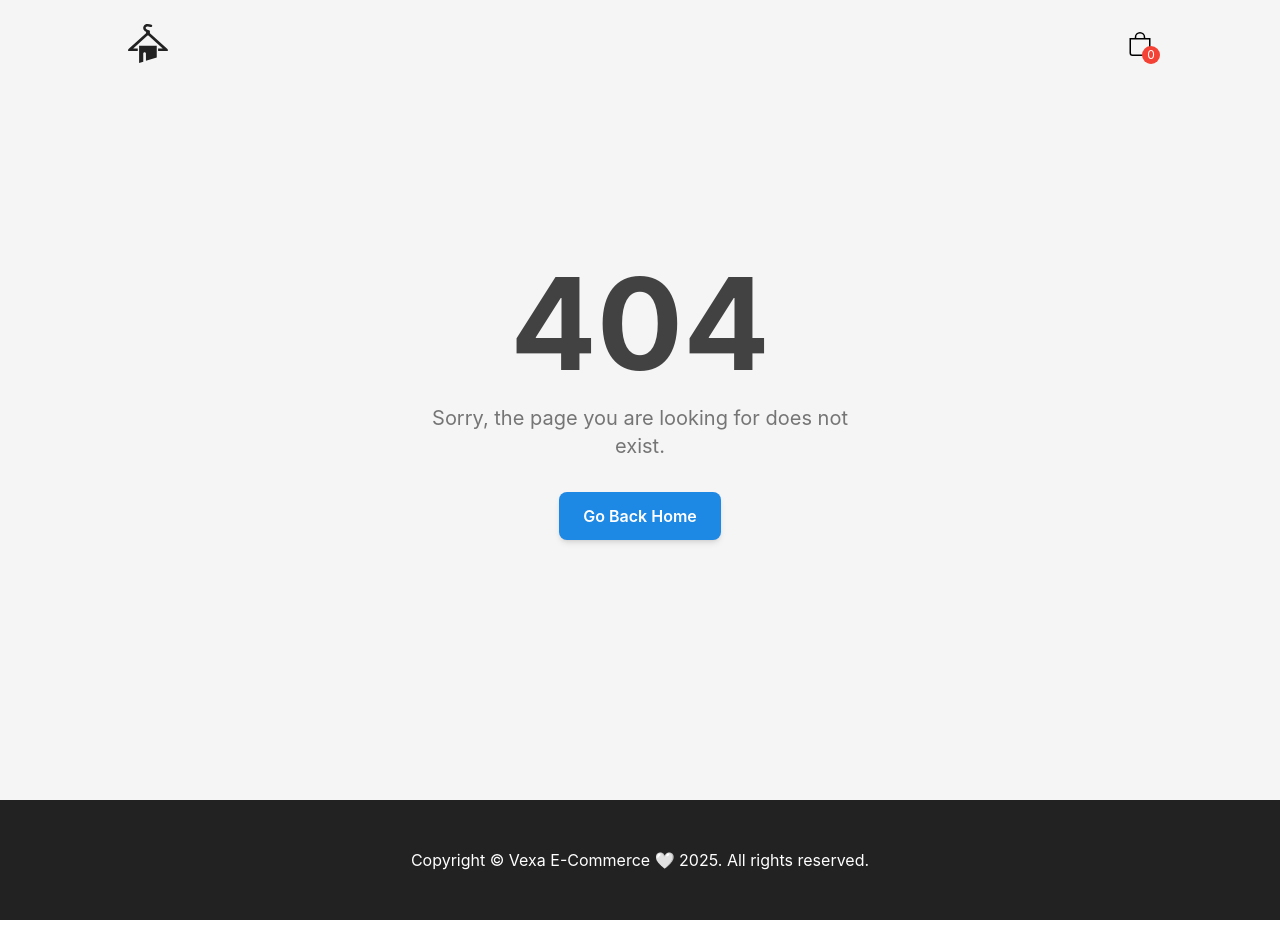
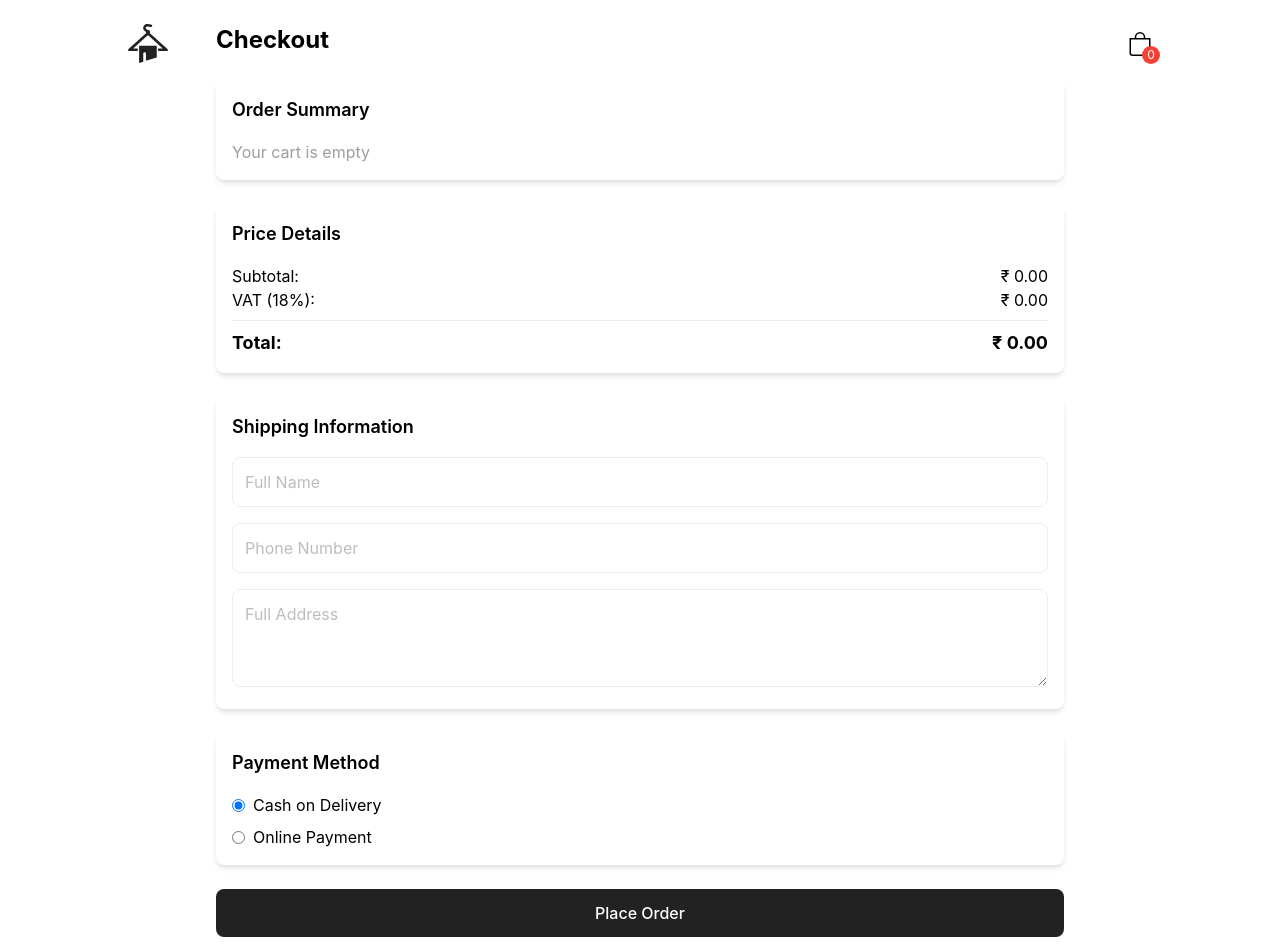
Before and after one commit to Apurv3027/vexa-e-commerce, a React (Create React App) app: page /checkout in a window 1280 px wide. Shown: the top 952 px of the page. Before the commit the page ends 920 px from the top, so only its background shows below. Built offline with nearby package versions, Linux system fonts and the light colour scheme.

Commit message:
Add checkout screen

```diff
--- a/package.json
+++ b/package.json
@@ -11,6 +11,7 @@
     "i18next": "^25.5.2",
     "react": "^19.1.1",
     "react-dom": "^19.1.1",
+    "react-hot-toast": "^2.6.0",
     "react-i18next": "^15.7.3",
     "react-icons": "^5.5.0",
     "react-router-dom": "^7.9.1",
--- a/src/App.js
+++ b/src/App.js
@@ -6,6 +6,8 @@ import Header from './components/home/Header';
 import Footer from './components/home/Footer';
 import Sidebar from './components/home/Sidebar';
 import CategoryProduct from './components/home/CategoryProduct';
+import { Toaster } from 'react-hot-toast';
+import CheckoutScreen from './pages/User/cart/CheckoutScreen';
 
 function App() {
 
@@ -17,6 +19,7 @@ function App() {
           <Route path="/" element={<HomeScreen />}></Route>
           <Route path="/product/:id" element={<ProductDetails />}></Route>
           <Route path="/category/:categoryName" element={<CategoryProduct />} />
+          <Route path="/checkout" element={<CheckoutScreen />} />
 
           {/* Error Routes */}
           <Route path="*" element={<NotFoundPage />} />
@@ -24,6 +27,9 @@ function App() {
         <Sidebar />
         <Footer />
       </BrowserRouter>
+
+      {/* Global Toaster */}
+      <Toaster position="top-right" reverseOrder={false} />
     </div>
   );
 }
--- a/src/components/home/Sidebar.js
+++ b/src/components/home/Sidebar.js
@@ -64,18 +64,28 @@ const Sidebar = () => {
                 </div>
 
                 {/* Buttons */}
-                <Link
+                {/* <Link
                     to={"/"}
                     className="bg-gray-200 flex p-3 justify-center items-center text-primary w-full font-medium"
                 >
                     View Cart
-                </Link>
-                <Link
-                    to={"/"}
-                    className="bg-primary flex p-3 justify-center items-center text-white w-full font-medium"
-                >
-                    Checkout
-                </Link>
+                </Link> */}
+                {cart.length > 0 ? (
+                    <Link
+                        to="/checkout"
+                        className="bg-primary flex p-3 justify-center items-center text-white w-full font-medium rounded-lg hover:bg-primary/90 transition"
+                        onClick={handleClose}
+                    >
+                        Checkout
+                    </Link>
+                ) : (
+                    <button
+                        disabled
+                        className="bg-gray-400 flex p-3 justify-center items-center text-white w-full font-medium rounded-lg cursor-not-allowed opacity-70"
+                    >
+                        Checkout
+                    </button>
+                )}
             </div>
         </div>
     );
--- a/src/contexts/CartContext.js
+++ b/src/contexts/CartContext.js
@@ -1,4 +1,5 @@
 import React, { createContext, useState, useEffect } from "react";
+import toast from "react-hot-toast";
 
 export const CartContext = createContext();
 
@@ -41,8 +42,10 @@ const CartProvider = ({ children }) => {
                 } else return item;
             });
             setCart(newCart);
+            toast.success(`${product.title} quantity updated in cart!`);
         } else {
             setCart([...cart, newItem]);
+            toast.success(`${product.title} added to cart!`);
         }
     };
 
@@ -52,9 +55,10 @@ const CartProvider = ({ children }) => {
             return item.id !== id;
         });
         setCart(newCart);
+        toast.error(`Item removed from cart!`);
     };
 
-    // cleart cart
+    // clear cart
     const clearCart = () => {
         setCart([]);
     };
--- /dev/null
+++ b/src/pages/User/cart/CheckoutScreen.js
@@ -0,0 +1,151 @@
+import React, { useContext, useEffect, useState } from "react";
+import { CartContext } from "../../../contexts/CartContext";
+
+const CheckoutScreen = () => {
+    const { cart, total } = useContext(CartContext);
+
+    const vat = parseFloat(total) * 0.18;
+    const grandTotal = parseFloat(total) + vat;
+
+    // Form states
+    const [name, setName] = useState("");
+    const [phone, setPhone] = useState("");
+    const [address, setAddress] = useState("");
+    const [payment, setPayment] = useState("cod");
+
+    useEffect(() => {
+        window.scrollTo({
+            top: 0,
+            behavior: "smooth",
+        });
+    }, []);
+
+    const handlePlaceOrder = () => {
+        if (!name || !phone || !address) {
+            alert("Please fill all required fields.");
+            return;
+        }
+
+        console.log("Order Placed ✅", {
+            name,
+            phone,
+            address,
+            payment,
+            cart,
+            total: grandTotal,
+        });
+
+        alert("🎉 Order placed successfully!");
+    };
+
+    return (
+        <div className="max-w-4xl mx-auto p-6">
+            <h1 className="text-2xl font-bold mb-6">Checkout</h1>
+
+            {/* Cart Items */}
+            <div className="bg-white shadow-md rounded-lg p-4 mb-6">
+                <h2 className="text-lg font-semibold mb-4">Order Summary</h2>
+                {cart.length > 0 ? (
+                    <div className="space-y-3">
+                        {cart.map((item) => (
+                            <div
+                                key={item.id}
+                                className="flex justify-between items-center border-b pb-2"
+                            >
+                                <img className="max-w-[80px]" src={item.image} alt="" />
+                                <div className="flex-1 mx-4">
+                                    <p className="font-medium">{item.title}</p>
+                                    <p className="text-sm text-gray-500">
+                                        {item.amount} × ₹{item.price}
+                                    </p>
+                                </div>
+                                <p className="font-semibold">₹{item.price * item.amount}</p>
+                            </div>
+                        ))}
+                    </div>
+                ) : (
+                    <p className="text-gray-500">Your cart is empty</p>
+                )}
+            </div>
+
+            {/* Price Details */}
+            <div className="bg-white shadow-md rounded-lg p-4 mb-6">
+                <h2 className="text-lg font-semibold mb-4">Price Details</h2>
+                <div className="flex justify-between">
+                    <span>Subtotal:</span>
+                    <span>₹ {parseFloat(total).toFixed(2)}</span>
+                </div>
+                <div className="flex justify-between">
+                    <span>VAT (18%):</span>
+                    <span>₹ {vat.toFixed(2)}</span>
+                </div>
+                <div className="flex justify-between font-bold text-lg border-t pt-2 mt-2">
+                    <span>Total:</span>
+                    <span>₹ {grandTotal.toFixed(2)}</span>
+                </div>
+            </div>
+
+            {/* Shipping Details */}
+            <div className="bg-white shadow-md rounded-lg p-4 mb-6">
+                <h2 className="text-lg font-semibold mb-4">Shipping Information</h2>
+                <div className="space-y-4">
+                    <input
+                        type="text"
+                        placeholder="Full Name"
+                        className="w-full border p-3 rounded-lg"
+                        value={name}
+                        onChange={(e) => setName(e.target.value)}
+                    />
+                    <input
+                        type="text"
+                        placeholder="Phone Number"
+                        className="w-full border p-3 rounded-lg"
+                        value={phone}
+                        onChange={(e) => setPhone(e.target.value)}
+                    />
+                    <textarea
+                        placeholder="Full Address"
+                        className="w-full border p-3 rounded-lg"
+                        rows="3"
+                        value={address}
+                        onChange={(e) => setAddress(e.target.value)}
+                    />
+                </div>
+            </div>
+
+            {/* Payment Method */}
+            <div className="bg-white shadow-md rounded-lg p-4 mb-6">
+                <h2 className="text-lg font-semibold mb-4">Payment Method</h2>
+                <div className="space-y-2">
+                    <label className="flex items-center gap-2">
+                        <input
+                            type="radio"
+                            value="cod"
+                            checked={payment === "cod"}
+                            onChange={(e) => setPayment(e.target.value)}
+                        />
+                        Cash on Delivery
+                    </label>
+                    <label className="flex items-center gap-2">
+                        <input
+                            type="radio"
+                            value="online"
+                            checked={payment === "online"}
+                            onChange={(e) => setPayment(e.target.value)}
+                        />
+                        Online Payment
+                    </label>
+                </div>
+            </div>
+
+            {/* Place Order Button */}
+            <button
+                onClick={handlePlaceOrder}
+                className="w-full bg-primary text-white py-3 rounded-lg font-medium hover:bg-primary/90 transition">
+                Place Order
+            </button>
+        </div>
+    );
+};
+
+export default CheckoutScreen;
```
Also changed, not shown: 1 other file (tests, documents, lock files or other folders).
